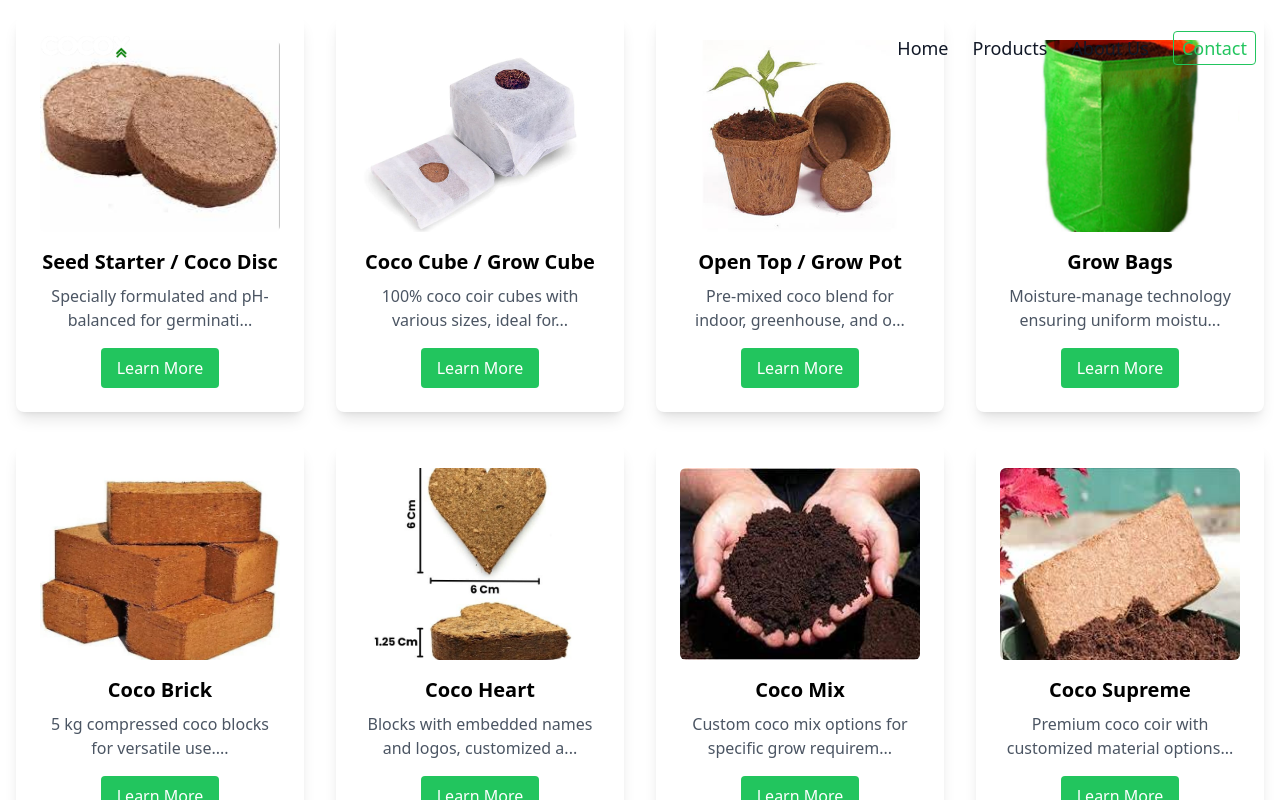
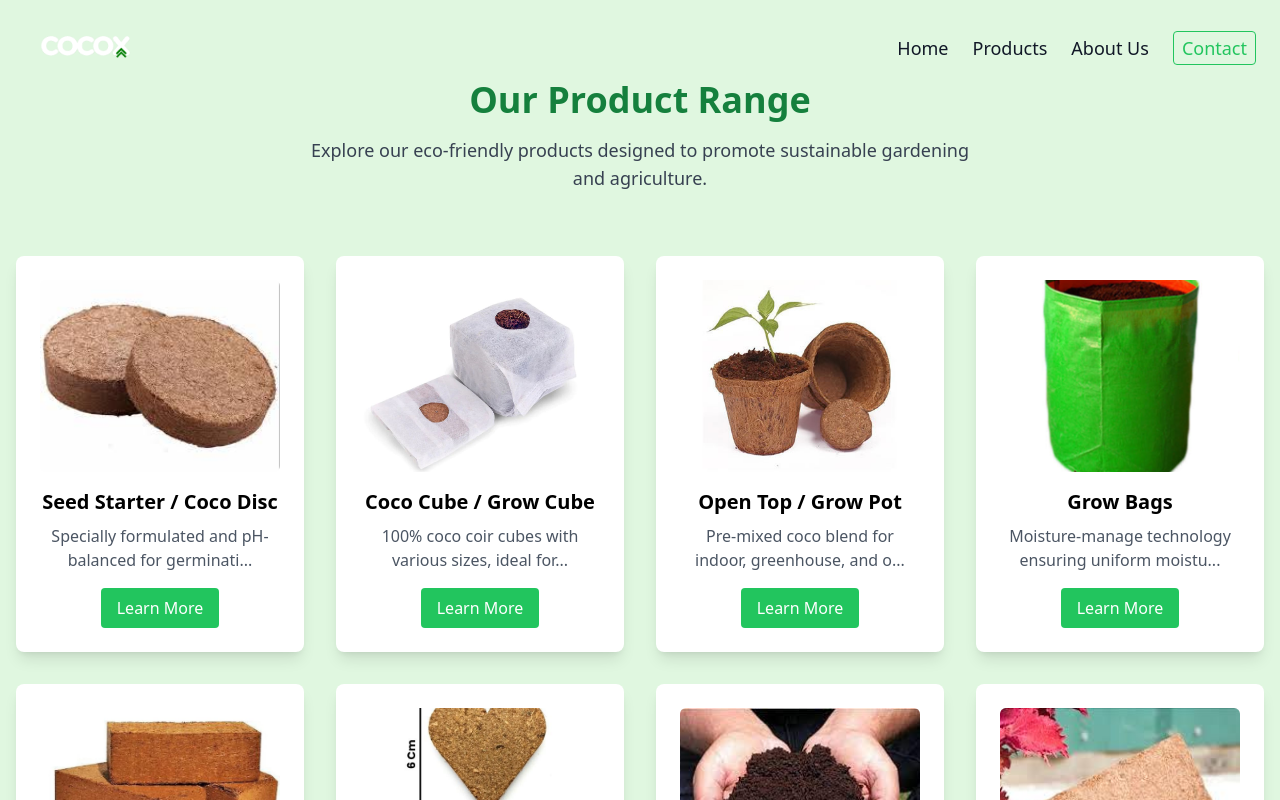
Before and after one commit to Mrgig7/Cocox_New, a React (Vite) app in the folder frontend/: page /products in a window 1280 px wide. Shown: the top 800 px of the page. Built offline with nearby package versions, Linux system fonts and the light colour scheme.

Commit message:
Products page updated

```diff
--- a/frontend/src/index.css
+++ b/frontend/src/index.css
@@ -85,6 +85,13 @@
         from { transform: translateY(50px); opacity: 0; }
         to { transform: translateY(0); opacity: 1; }
     }
+
+    @keyframes backgroundAnimation {
+        0% { background-color: #e0f7e0; }
+        50% { background-color: #b2ebf2; }
+        100% { background-color: #e0f7e0; }
+    }
+
 }
 
 .bg-hero {
--- a/frontend/src/pages/Products.jsx
+++ b/frontend/src/pages/Products.jsx
@@ -45,11 +45,57 @@ const products = [
     { title: "Coco Supreme", description: "Premium coco coir with customized material options.", imageUrl: cocoSupremeImage, tags: getRandomTags(3) }
 ];
 
+// Animation variants
+const containerVariants = {
+    hidden: { opacity: 0, transition: { duration: 0.5 } },
+    visible: { opacity: 1, transition: { duration: 0.5 } }
+};
+
+const cardVariants = {
+    hidden: { opacity: 0, y: 20 },
+    visible: { opacity: 1, y: 0 }
+};
+
 const Products = () => {
     return (
+        <>
+            <motion.div
+                className="flex flex-col items-center justify-center py-20"
+                style={{ backgroundColor: '#e0f7e0' }}
+                initial="hidden"
+                animate="visible"
+                variants={containerVariants}
+            >
+                {/* Page Header */}
+                <div className="text-center mb-12">
+                    <motion.h1
+                        className="text-4xl font-bold text-green-700 mb-4"
+                        initial={{ opacity: 0, y: -20 }}
+                        animate={{ opacity: 1, y: 0 }}
+                        transition={{ duration: 0.5 }}
+                    >
+                        Our Product Range
+                    </motion.h1>
+                    <motion.p
+                        className="text-lg text-gray-700 max-w-2xl mx-auto"
+                        initial={{ opacity: 0, y: -10 }}
+                        animate={{ opacity: 1, y: 0 }}
+                        transition={{ duration: 0.5, delay: 0.2 }}
+                    >
+                        Explore our eco-friendly products designed to promote sustainable gardening and agriculture.
+                    </motion.p>
+                </div>
+                {/* Products Section */}
                 <div className="flex flex-wrap justify-center">
                     {products.map((product, index) => (
-                <motion.div key={index} className="m-4">
+                        <motion.div
+                            key={index}
+                            className="m-4"
+                            variants={cardVariants}
+                            initial="hidden"
+                            animate="visible"
+                            transition={{ delay: index * 0.1 }}
+                        >
                             <ProductCard
                                 title={product.title}
                                 description={product.description}
@@ -59,6 +105,8 @@ const Products = () => {
                         </motion.div>
                     ))}
                 </div>
+            </motion.div>
+        </>
     );
 };
 
```
Lines whose indentation alone changed are shown as unchanged.
